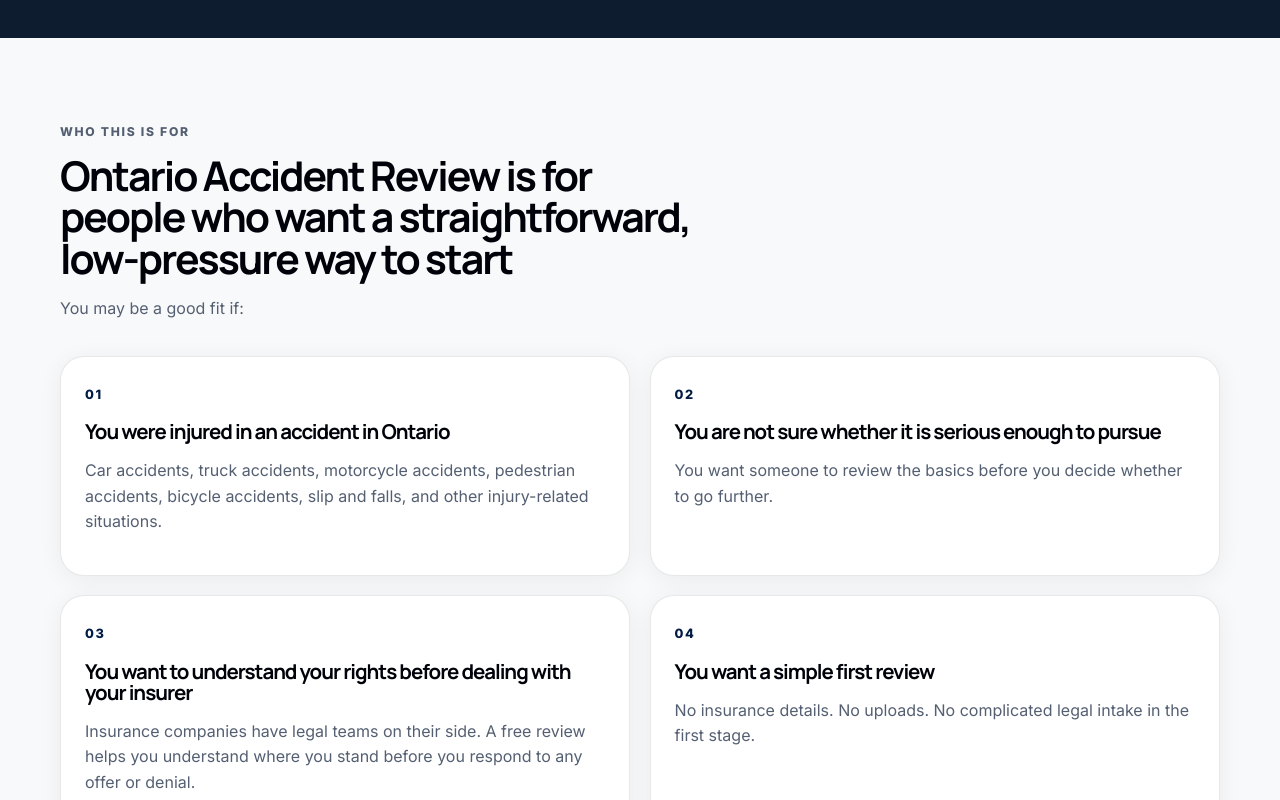
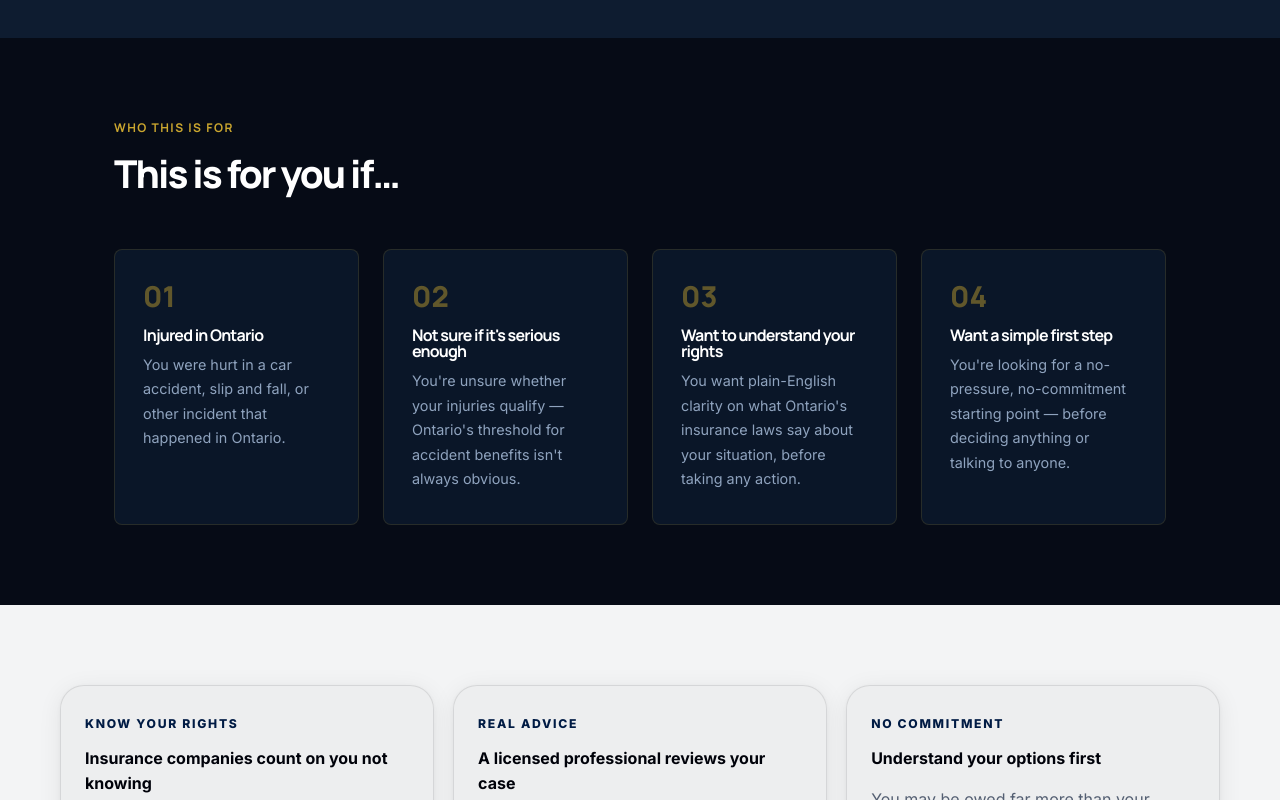
Before and after one commit to jyoung905/OARreal, a Next.js app: page / in a window 1280 px wide. Shown: the part 1460-2260 px from the top of the page. Built offline with nearby package versions, Linux system fonts and the light colour scheme.

Commit message:
Update FitSection.jsx

```diff
--- a/components/FitSection.jsx
+++ b/components/FitSection.jsx
@@ -1,41 +1,22 @@
 export function FitSection() {
   const cards = [
-    {
-      title: 'You were injured in an accident in Ontario',
-      body: 'Car accidents, truck accidents, motorcycle accidents, pedestrian accidents, bicycle accidents, slip and falls, and other injury-related situations.'
-    },
-    {
-      title: 'You are not sure whether it is serious enough to pursue',
-      body: 'You want someone to review the basics before you decide whether to go further.'
-    },
-    {
-      title: 'You want to understand your rights before dealing with your insurer',
-      body: 'Insurance companies have legal teams on their side. A free review helps you understand where you stand before you respond to any offer or denial.'
-    },
-    {
-      title: 'You want a simple first review',
-      body: 'No insurance details. No uploads. No complicated legal intake in the first stage.'
-    }
+    { num: '01', title: 'Injured in Ontario', body: 'You were hurt in a car accident, slip and fall, or other incident that happened in Ontario.' },
+    { num: '02', title: "Not sure if it's serious enough", body: "You're unsure whether your injuries qualify — Ontario's threshold for accident benefits isn't always obvious." },
+    { num: '03', title: 'Want to understand your rights', body: "You want plain-English clarity on what Ontario's insurance laws say about your situation, before taking any action." },
+    { num: '04', title: 'Want a simple first step', body: "You're looking for a no-pressure, no-commitment starting point — before deciding anything or talking to anyone." },
   ];
-
   return (
-    <section className="section" id="who-this-is-for">
-      <div className="container">
-        <div className="section-head narrow">
-          <p className="eyebrow">Who this is for</p>
-          <h2>
-            Ontario Accident Review is for people who want a straightforward,
-            low-pressure way to start
-          </h2>
-          <p>You may be a good fit if:</p>
-        </div>
-        <div className="matter-grid">
-          {cards.map((card, index) => (
-            <article key={card.title} className="matter-card premium-card">
-              <span className="matter-index">{String(index + 1).padStart(2, '0')}</span>
-              <h3>{card.title}</h3>
-              <p>{card.body}</p>
-            </article>
+    <section id="who-this-is-for" style={{background:'#060b16',padding:'80px 0'}}>
+      <div style={{maxWidth:1100,margin:'0 auto',padding:'0 24px'}}>
+        <p style={{color:'#cba72f',fontFamily:'Manrope,sans-serif',fontWeight:700,letterSpacing:'0.12em',textTransform:'uppercase',fontSize:'0.75rem',marginBottom:16,marginTop:0}}>Who this is for</p>
+        <h2 style={{color:'#fff',fontFamily:'Manrope,sans-serif',fontSize:'clamp(1.6rem,3vw,2.4rem)',fontWeight:800,marginBottom:56,marginTop:0}}>This is for you if…</h2>
+        <div style={{display:'grid',gridTemplateColumns:'repeat(auto-fit,minmax(240px,1fr))',gap:24}}>
+          {cards.map(c => (
+            <div key={c.num} style={{background:'#0a1628',border:'1px solid rgba(203,167,47,0.15)',borderRadius:8,padding:'32px 28px'}}>
+              <div style={{color:'#cba72f',fontFamily:'Manrope,sans-serif',fontSize:'1.8rem',fontWeight:900,lineHeight:1,marginBottom:16,opacity:0.45}}>{c.num}</div>
+              <h3 style={{color:'#fff',fontFamily:'Manrope,sans-serif',fontSize:'1rem',fontWeight:700,marginBottom:10,marginTop:0}}>{c.title}</h3>
+              <p style={{color:'#8fa3be',fontFamily:'Inter,sans-serif',fontSize:'0.9rem',lineHeight:1.7,margin:0}}>{c.body}</p>
+            </div>
           ))}
         </div>
       </div>
```
